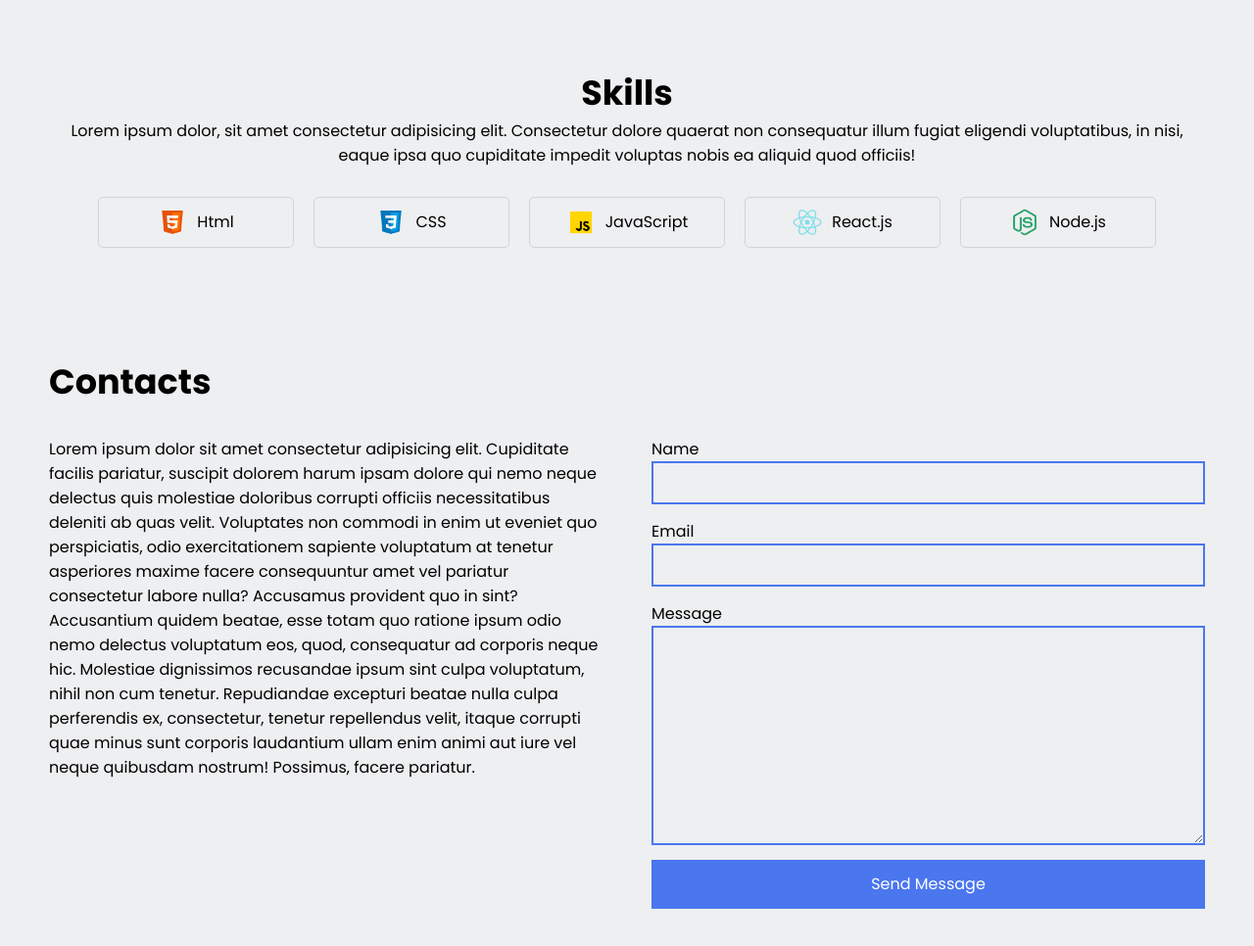
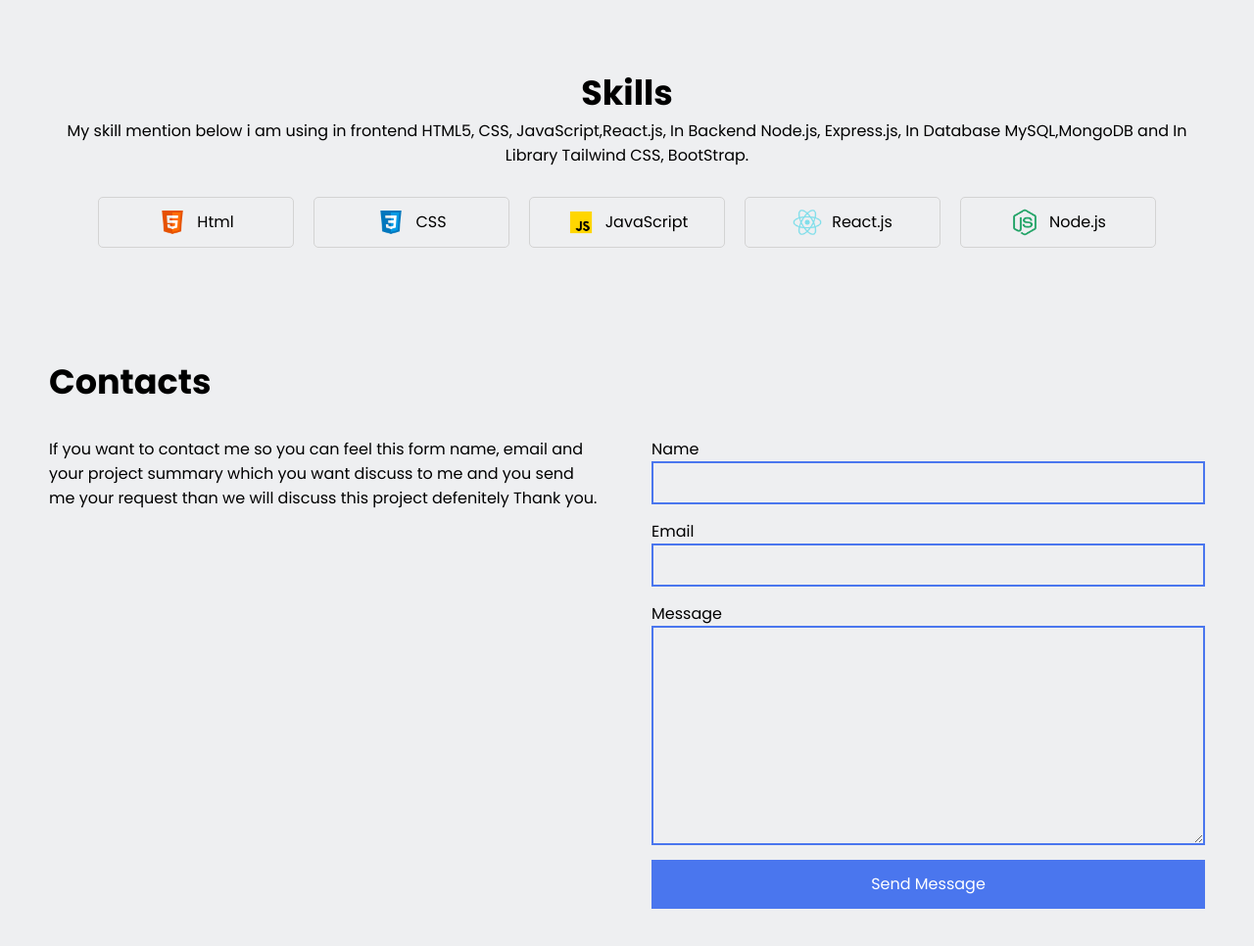
Before and after one commit to jeebachh2/MyPortfolio_website, a plain HTML site: page index.html in a window 1280 px wide. Shown: the part 520-1486 px from the top of the page at 98% size. Drawn offline with Linux system fonts and the light colour scheme.

Commit message:
update my skills and contact content

```diff
--- a/index.html
+++ b/index.html
@@ -69,8 +69,7 @@
 
     <div class="skillssection" id="skills">
         <h2>Skills</h2>
-        <p>Lorem ipsum dolor, sit amet consectetur adipisicing elit. Consectetur dolore quaerat non consequatur illum fugiat eligendi voluptatibus,
-            in nisi, eaque ipsa quo cupiditate impedit voluptas nobis ea aliquid quod officiis!
+        <p>My skill mention below  i am using in frontend HTML5, CSS, JavaScript,React.js, In Backend Node.js, Express.js, In Database MySQL,MongoDB and In Library Tailwind CSS, BootStrap.
         </p>
         <div class="dev-skills-container">
             <div class="cells">
@@ -121,15 +120,8 @@
     <div class="contactSection" id="contactSection">
         <h2>Contacts</h2>
         <div class="contactContentContainer">
-            <div class="contactTextContent">Lorem ipsum dolor sit amet consectetur adipisicing elit. Cupiditate facilis pariatur, suscipit dolorem harum
-                ipsam dolore qui nemo neque delectus quis
-                molestiae doloribus corrupti officiis necessitatibus deleniti ab quas velit.
-                Voluptates non commodi in enim ut eveniet quo perspiciatis, odio exercitationem sapiente voluptatum at tenetur asperiores maxime facere
-                consequuntur amet vel pariatur consectetur labore nulla? Accusamus provident quo in sint?
-                Accusantium quidem beatae, esse totam quo ratione ipsum odio nemo delectus voluptatum eos, quod, consequatur ad corporis neque hic.
-                Molestiae dignissimos recusandae ipsum sint culpa voluptatum, nihil non cum tenetur.
-                Repudiandae excepturi beatae nulla culpa perferendis ex, consectetur, tenetur repellendus velit, itaque corrupti quae minus sunt corporis
-                laudantium ullam enim animi aut iure vel neque quibusdam nostrum! Possimus, facere pariatur.</div>
+            <div class="contactTextContent">If you want to contact me so you can feel this form name, email and your project summary which you want discuss to me and you send me your request than we will discuss this project defenitely Thank you.
+             </div>
             <div class="contactFormContent">
                 <span>Name</span>
                 <input type="text"/>
```
